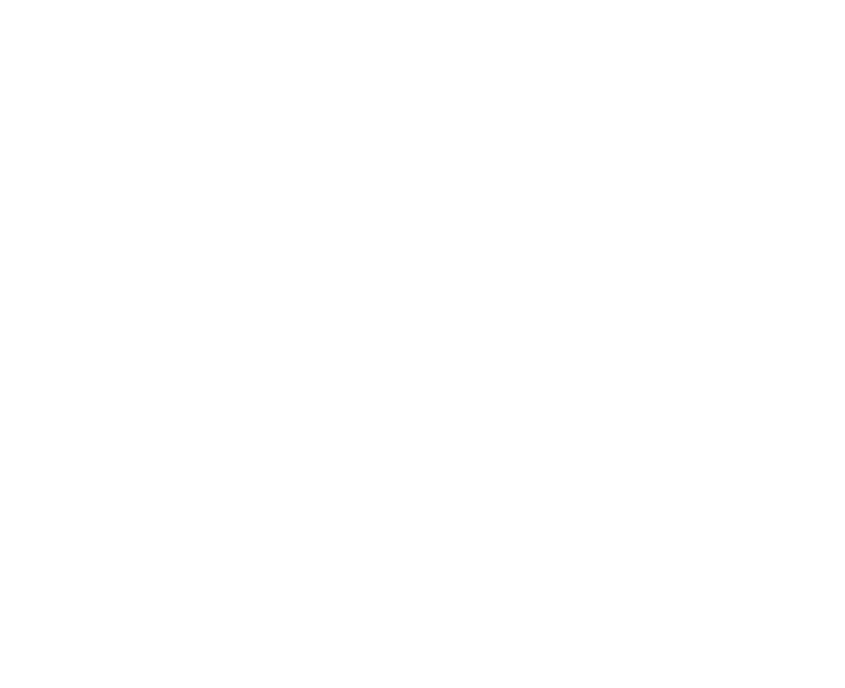
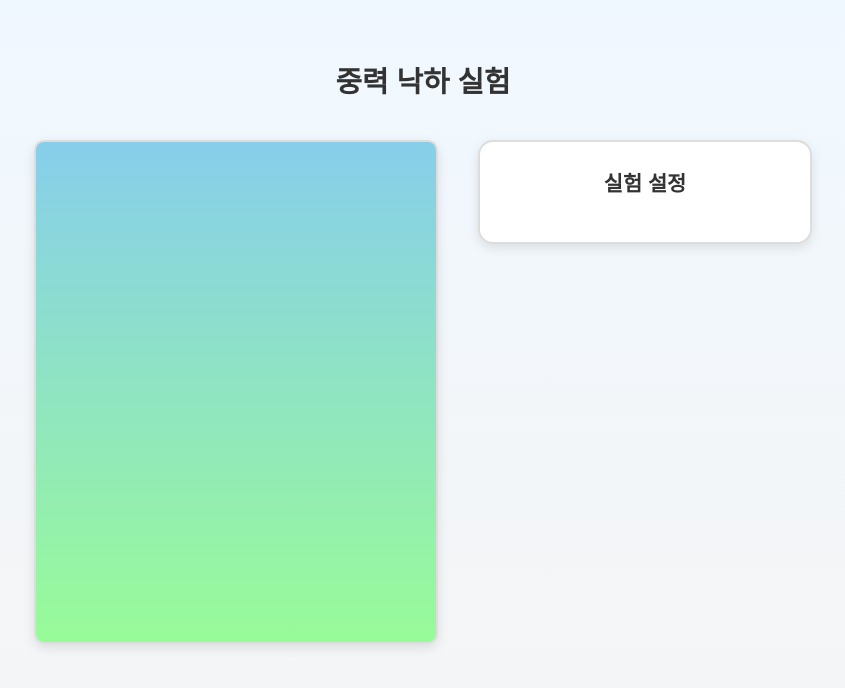
Before and after one commit to jeongwoolee3/sv_frontend_screening_test-4, a Next.js app: page /bouncing-ball in a window 1280 px wide. Shown: the top 688 px of the page, without its empty margins (217-1062 px from the left). Built offline with nearby package versions, Linux system fonts and the light colour scheme.

Commit message:
feat: 낙하실험 레이아웃 구현

```diff
--- a/src/app/bouncing-ball/page.tsx
+++ b/src/app/bouncing-ball/page.tsx
@@ -1,3 +1,115 @@
-const BouncingBallPage = () => {};
+'use client';
+
+import { useEffect, useRef, useState } from 'react';
+import { Stage, Layer, Circle, Rect, Text } from 'react-konva';
+
+const GRAVITY_PRESETS = {
+  지구: 9.8,
+  달: 1.6,
+  화성: 3.7,
+};
+
+const STAGE_WIDTH = 400;
+const STAGE_HEIGHT = 500;
+const FLOOR_Y = 450;
+
+const BouncingBallPage = () => {
+  const [y, setY] = useState(80);
+  const [isDropping, setIsDropping] = useState(false);
+  const [gravityName, setGravityName] =
+    useState<keyof typeof GRAVITY_PRESETS>('지구');
+
+  return (
+    <div
+      style={{
+        textAlign: 'center',
+        userSelect: 'none',
+        background: 'linear-gradient(to bottom, #f0f8ff 0%, #f5f5f5 100%)',
+        height: '100vh',
+        padding: '40px 20px',
+        fontFamily: 'Arial, sans-serif',
+        boxSizing: 'border-box',
+        overflow: 'hidden',
+        display: 'flex',
+        flexDirection: 'column',
+      }}
+    >
+      <h1
+        style={{
+          color: '#333',
+          fontSize: '1.8em',
+          marginBottom: '40px',
+          flexShrink: 0,
+        }}
+      >
+        중력 낙하 실험
+      </h1>
+
+      <div
+        style={{
+          display: 'flex',
+          justifyContent: 'center',
+          alignItems: 'flex-start',
+          gap: '40px',
+          maxWidth: '900px',
+          margin: '0 auto',
+          flex: 1,
+          minHeight: 0,
+        }}
+      >
+        {/* 왼쪽: Stage */}
+        <div
+          style={{
+            display: 'inline-block',
+            borderRadius: '10px',
+            overflow: 'hidden',
+            boxShadow: '0 4px 12px rgba(0,0,0,0.1)',
+            border: '2px solid #ddd',
+            flexShrink: 0,
+          }}
+        >
+          <Stage
+            width={STAGE_WIDTH}
+            height={STAGE_HEIGHT}
+            style={{
+              background:
+                'linear-gradient(to bottom, #87CEEB 0%, #98FB98 100%)',
+            }}
+          >
+            <Layer></Layer>
+          </Stage>
+        </div>
+
+        {/* 오른쪽: 컨트롤 패널 */}
+        <div
+          style={{
+            background: 'white',
+            borderRadius: '15px',
+            padding: '25px',
+            minWidth: '280px',
+            maxWidth: '320px',
+            boxShadow: '0 4px 12px rgba(0,0,0,0.1)',
+            border: '2px solid #ddd',
+            textAlign: 'left',
+            height: 'fit-content',
+            maxHeight: `${STAGE_HEIGHT}px`,
+            overflow: 'auto',
+          }}
+        >
+          <h3
+            style={{
+              color: '#333',
+              fontSize: '1.3em',
+              margin: '0 0 20px 0',
+              textAlign: 'center',
+            }}
+          >
+            실험 설정
+          </h3>
+        </div>
+      </div>
+    </div>
+  );
+};
 
 export default BouncingBallPage;
```
